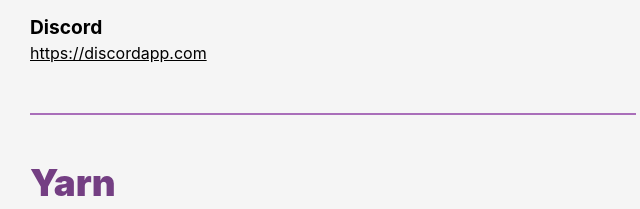
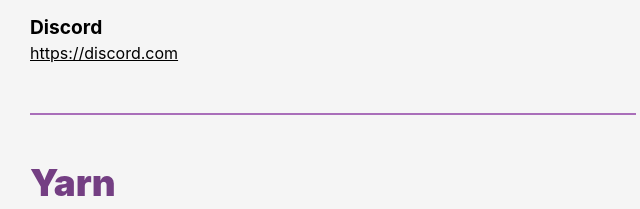
Before and after one commit to Andy-set-studio/npm-uninstall-facebook, an Eleventy site: page index.md in a window 1280 px wide. Shown: the part 6377-6586 px from the top of the page, 2-642 px from the left. Built offline with nearby package versions, Linux system fonts and the light colour scheme; Eleventy itself is replaced by a stand-in of ours; files that its build step writes are made by us from their sources.

Commit message:
Fix URL Change

```diff
--- a/items/whatsapp.md
+++ b/items/whatsapp.md
@@ -15,7 +15,7 @@
   - title: 'Wire'
     link: 'https://wire.com'
   - title: 'Discord'
-    link: 'https://discordapp.com'
+    link: 'https://discord.com'
 ---
 
 WhatsApp Messenger is a freeware and cross-platform messaging and Voice over IP (VoIP) service owned by Facebook.
```
